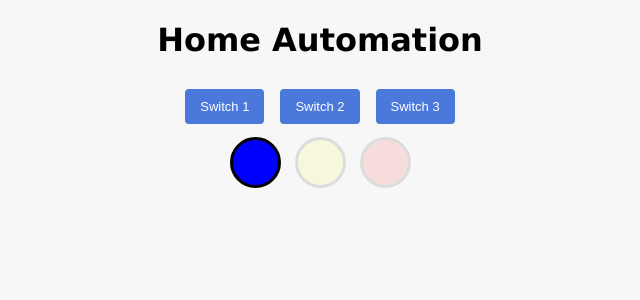
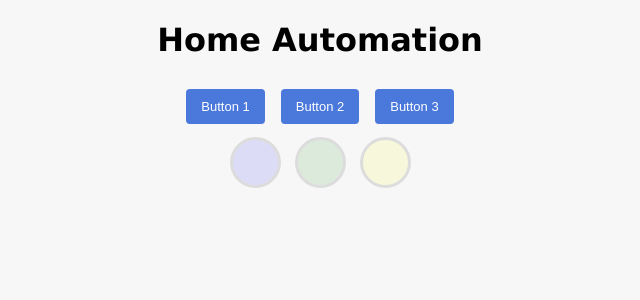
Before and after one commit to GincoAutomation/ui, a React (Create React App) app: page / in a window 1280 px wide. Shown: the top 300 px of the page, without its empty margins (320-960 px from the left). Built offline with nearby package versions, Linux system fonts and the light colour scheme; no server answers.

Commit message:
implement polling data fetch and button onclick API

```diff
--- a/src/components/App/App.js
+++ b/src/components/App/App.js
@@ -4,18 +4,63 @@ import './App.css';
 import Switch from '../Switch/Switch'
 import Light from '../Light/Light';
 
+const serverURL = 'http://raspberrypi.local:8080';
+
 class App extends Component {
+  constructor(props){
+    super(props);
+    this.state = {
+      lights:{
+        Blue: 0,
+        Green: 0,
+        Yellow: 0
+      }
+    }
+  }
+  componentDidMount() {
+    this.pollingTimer = setInterval(() => this.fetchState(), 1000);
+  }
+
+  componentWillUnmount() {
+    clearInterval(this.pollingTimer)
+  }
+
+  fetchState(){
+    fetch(`${serverURL}/state`)
+      .then(res => res.json())
+      .then(result => this.setState(result))
+      .catch(error => console.error('Error:', error));
+  }
+
+  handleButtonClick(id){
+    var data = {
+      type: 'buttonClicked',
+      id
+    };
+
+    fetch(`${serverURL}/event`, {
+      method: 'POST', // or 'PUT'
+      body: JSON.stringify(data), // data can be `string` or {object}!
+      headers:{
+        'Content-Type': 'application/json'
+      }
+    })
+      .then(res => res.json())
+      .then(result => this.setState(result))
+      .catch(error => console.error('Error:', error));
+  }
+
   render() {
     return (
       <div className="App">
         <h1>Home Automation</h1>
-        <Switch label={"Switch 1"} />
-        <Switch label={"Switch 2"} />
-        <Switch label={"Switch 3"} />
+        <Switch label={"Button 1"} onClick={() => this.handleButtonClick("Button1")}/>
+        <Switch label={"Button 2"} onClick={() => this.handleButtonClick("Button2")}/>
+        <Switch label={"Button 3"} onClick={() => this.handleButtonClick("Button3")}/>
         <br/>
-        <Light color="blue" isOn/>
-        <Light color="yellow"/>
-        <Light color="red"/>
+        <Light color="blue" isOn={!!this.state.lights.Blue}/>
+        <Light color="green" isOn={!!this.state.lights.Green}/>
+        <Light color="yellow" isOn={!!this.state.lights.Yellow}/>
       </div>
     );
   }
--- a/src/components/Switch/Switch.js
+++ b/src/components/Switch/Switch.js
@@ -5,12 +5,17 @@ import './Switch.css';
 class Switch extends Component {
   render() {
     return (
-      <button>{this.props.label}</button>
+      <button
+        onClick={this.props.onClick}
+      >
+        {this.props.label}
+      </button>
     );
   }
 }
 
 Switch.propTypes = {
-  label: PropTypes.string
+  label: PropTypes.string,
+  onClick: PropTypes.func
 }
 export default Switch;
```
